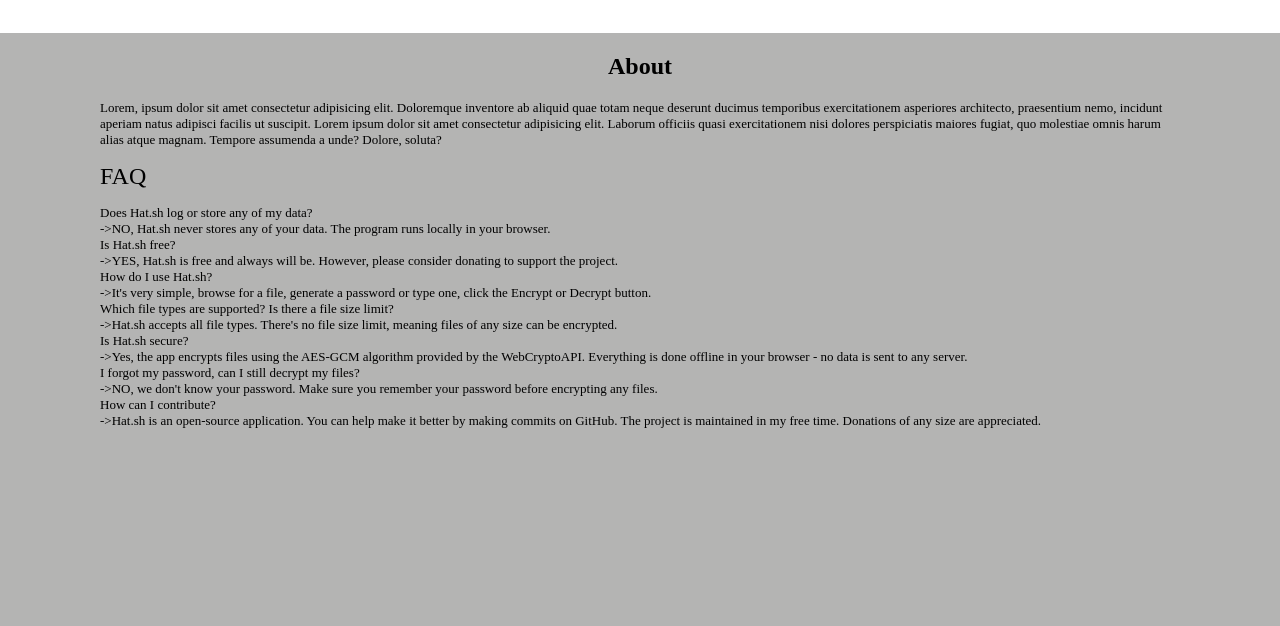
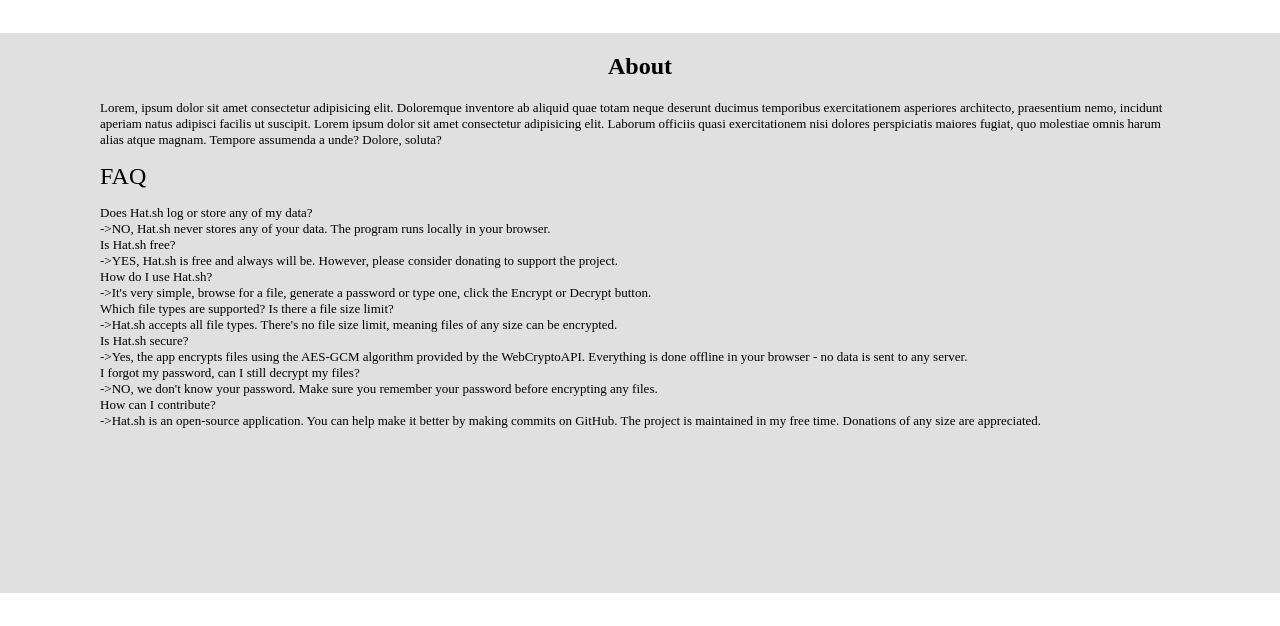
Before and after one commit to ShivaniAgarwal2001/Cryptography, a plain HTML site: page index.html in a window 1280 px wide. Shown: the part 1853-2479 px from the top of the page. Drawn offline with Linux system fonts and the light colour scheme; a web font is replaced by a local one.

Commit message:
Update style.css

```diff
--- a/style.css
+++ b/style.css
@@ -202,8 +202,8 @@
     }
 
     .about {
-        background-color: #b4b4b3;
-        height: 100vh;
+        background-color: #e0e0e0;
+        height: 70vh;
     }
 
     .faq {
@@ -296,6 +296,7 @@
 
     .box4 {
         /* display: block; */
+
         position: reative;
         width: 30%;
     }
```
